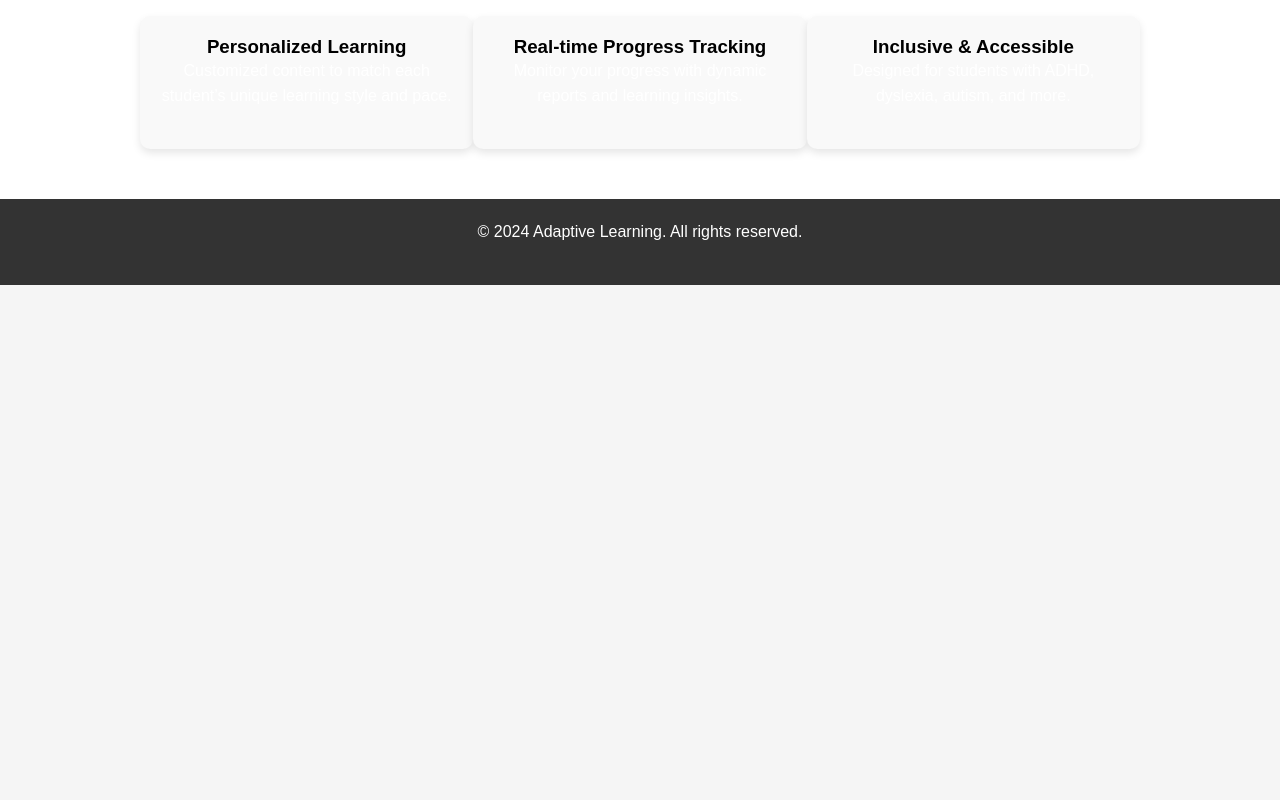
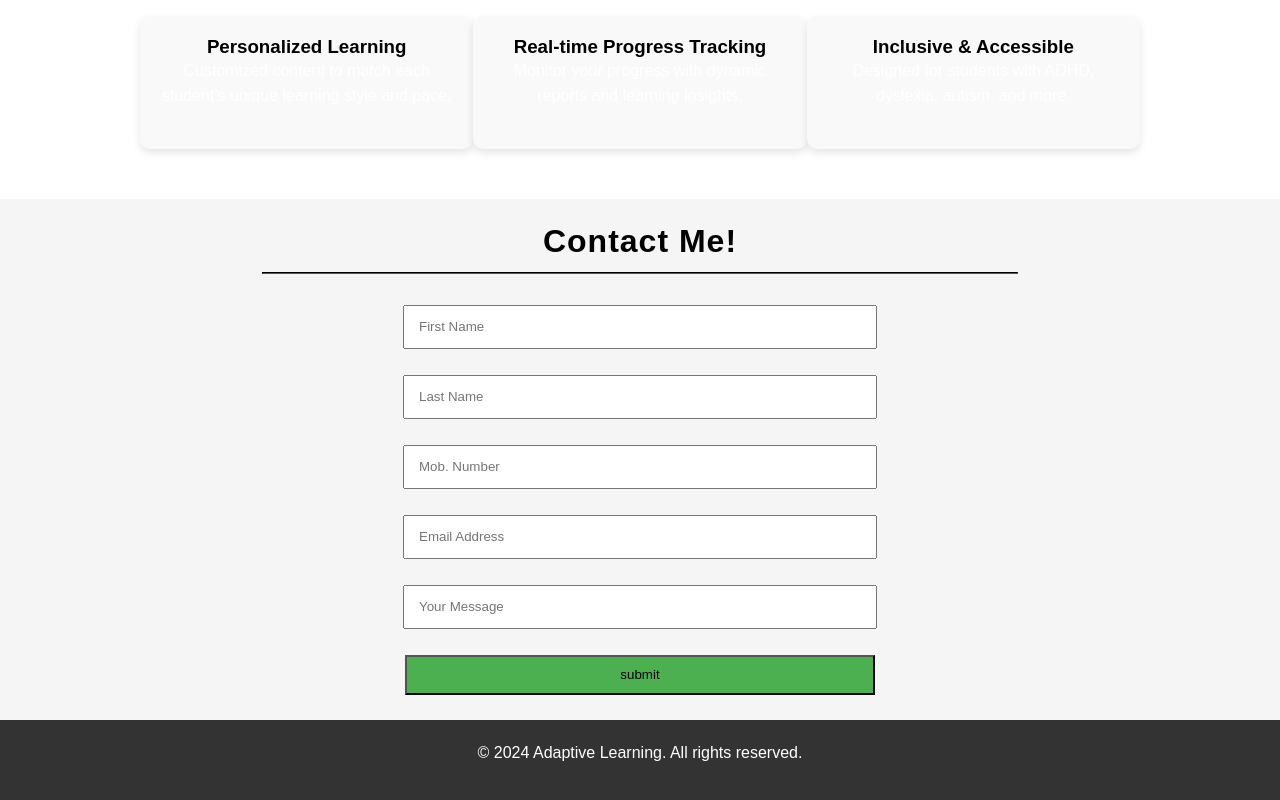
Before and after one commit to mohitmittal791/mujx-hack, a plain HTML site: page index.html in a window 1280 px wide. Shown: the part 1908-2708 px from the top of the page. Before the commit the page ends 2193 px from the top, so only its background shows below. Drawn offline with Linux system fonts and the light colour scheme.

Commit message:
changes in index.html

```diff
--- a/css/style.css
+++ b/css/style.css
@@ -176,3 +176,26 @@ footer {
     background-color: #333;
     color: white;
 }
+.contact {
+    text-align: center;
+    padding: 12px 12px;
+}
+
+.contact h1 {
+    padding: 12px;
+}
+
+.contact div {
+    width: 100%;
+    height: auto;
+}
+
+.contact input {
+    width: 470px;
+    height: 40px;
+    margin: 13px;
+}
+
+.contact input::placeholder {
+    padding: 14px;
+}
--- a/index.html
+++ b/index.html
@@ -70,6 +70,20 @@
             </div>
         </div>
     </section>
+    <section id="contactme" class="contact">
+        <h1 style="color: black;">Contact <span style="color: #000000;">Me!</span></h1>
+        <hr style="width: 60%; margin: 0 auto; border-color: #000000;"><br>
+        <div>
+            <form action="">
+                <input type="text" name="" id="firstname" placeholder="First Name"><br>
+                <input type="text" name="" id="lastname" placeholder="Last Name"><br>
+                <input type="tel" name="" id="number" placeholder="Mob. Number"><br>
+                <input type="email" name="" id="email" placeholder="Email Address"><br>
+                <input type="text" name="" id="message" placeholder="Your Message"><br>
+                <input type="button" value="submit" style="background-color: #4CAF50;">
+            </form>
+        </div>
+    </section>
 
     <footer>
         <p>&copy; 2024 Adaptive Learning. All rights reserved.</p>
```
